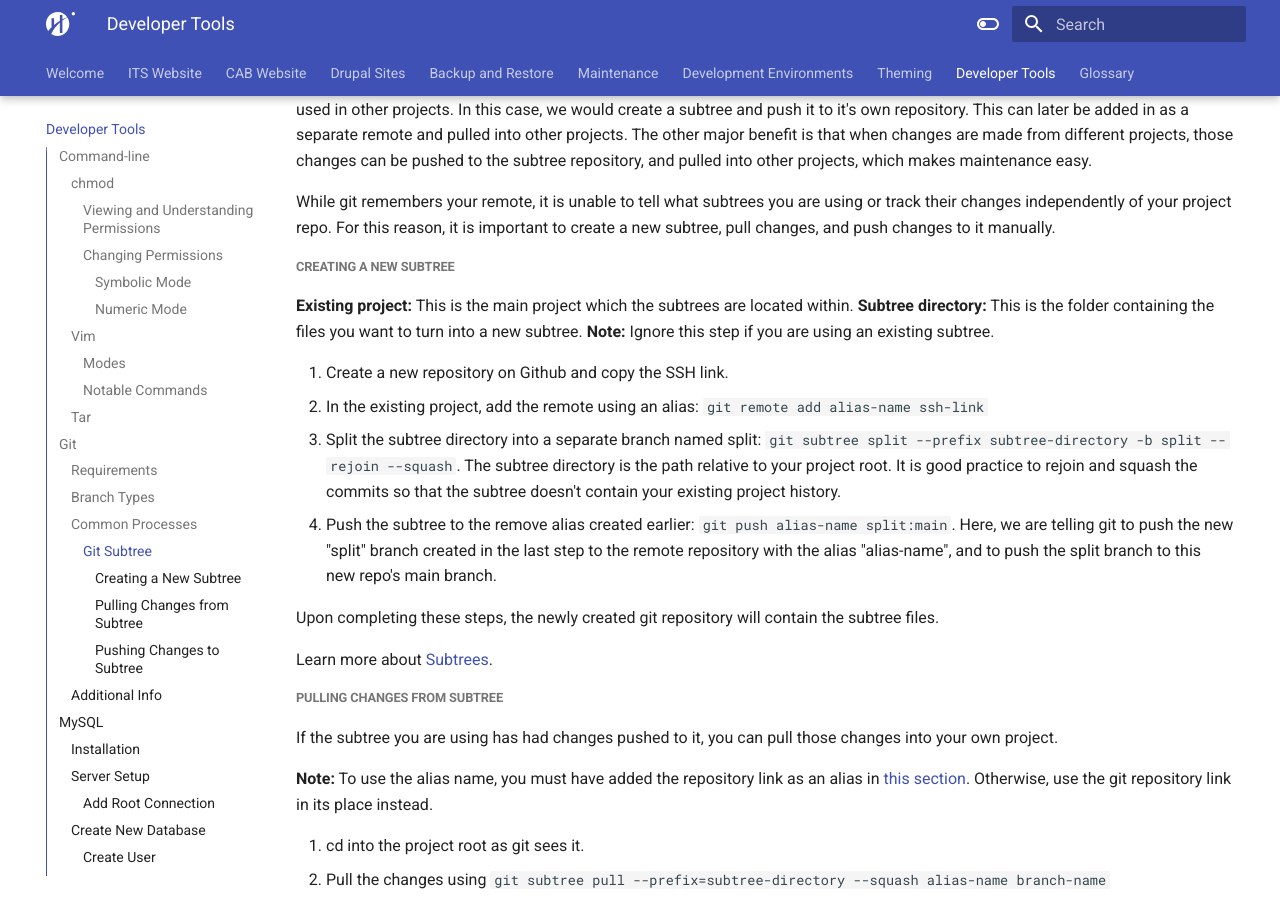
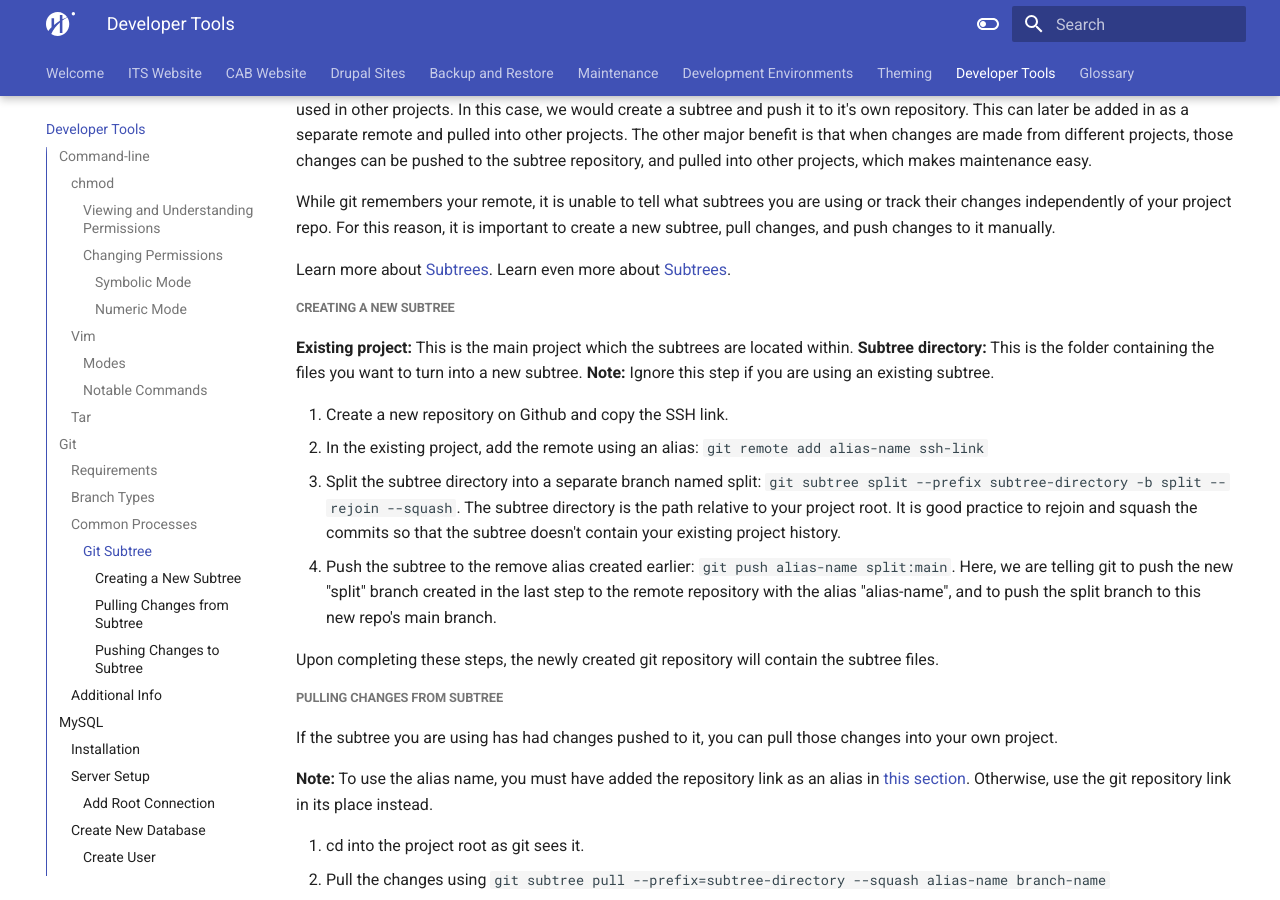
Before and after one commit to GeorgeCiesinski/custom-drupal-docs, an MkDocs documentation site: the page built from docs/developer-tools.md, in a window 1280 px wide and 900 px high, scrolled down 5625 px. Built offline with MkDocs 1.6.1 and Material for MkDocs 9.7.7, drawn with Linux system fonts in a browser that asks for light colours.

Commit message:
Cleaned up subtrees links

```diff
--- a/docs/developer-tools.md
+++ b/docs/developer-tools.md
@@ -218,6 +218,9 @@ A git subtree is a way to include one Git repository inside of another. This is
 
 While git remembers your remote, it is unable to tell what subtrees you are using or track their changes independently of your project repo. For this reason, it is important to create a new subtree, pull changes, and push changes to it manually.
 
+Learn more about [Subtrees](https://youtu.be/JX5GPZjEWTo).
+Learn even more about [Subtrees](https://youtu.be/sC1sfoCo5qY).
+
 ##### Creating a New Subtree
 
 **Existing project:** This is the main project which the subtrees are located within.
```
Also changed, not shown: other parts of docs/developer-tools.md (+0 -2 lines).
